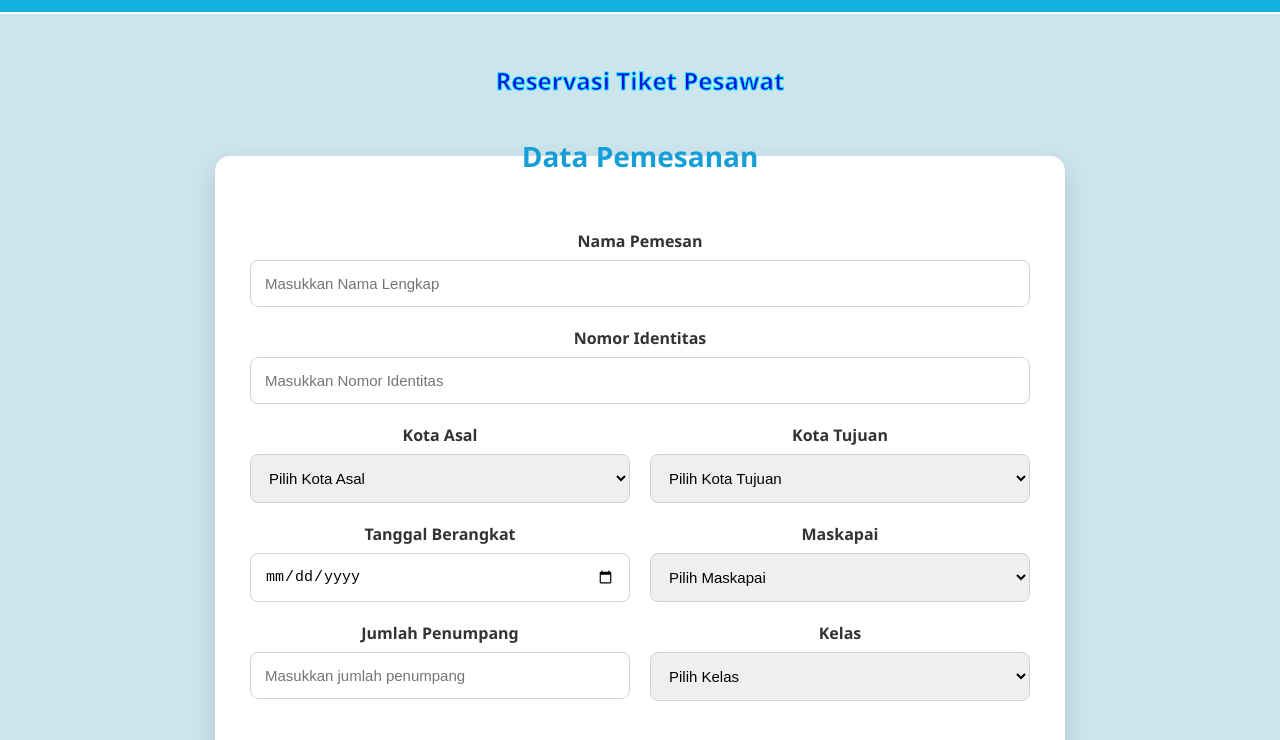
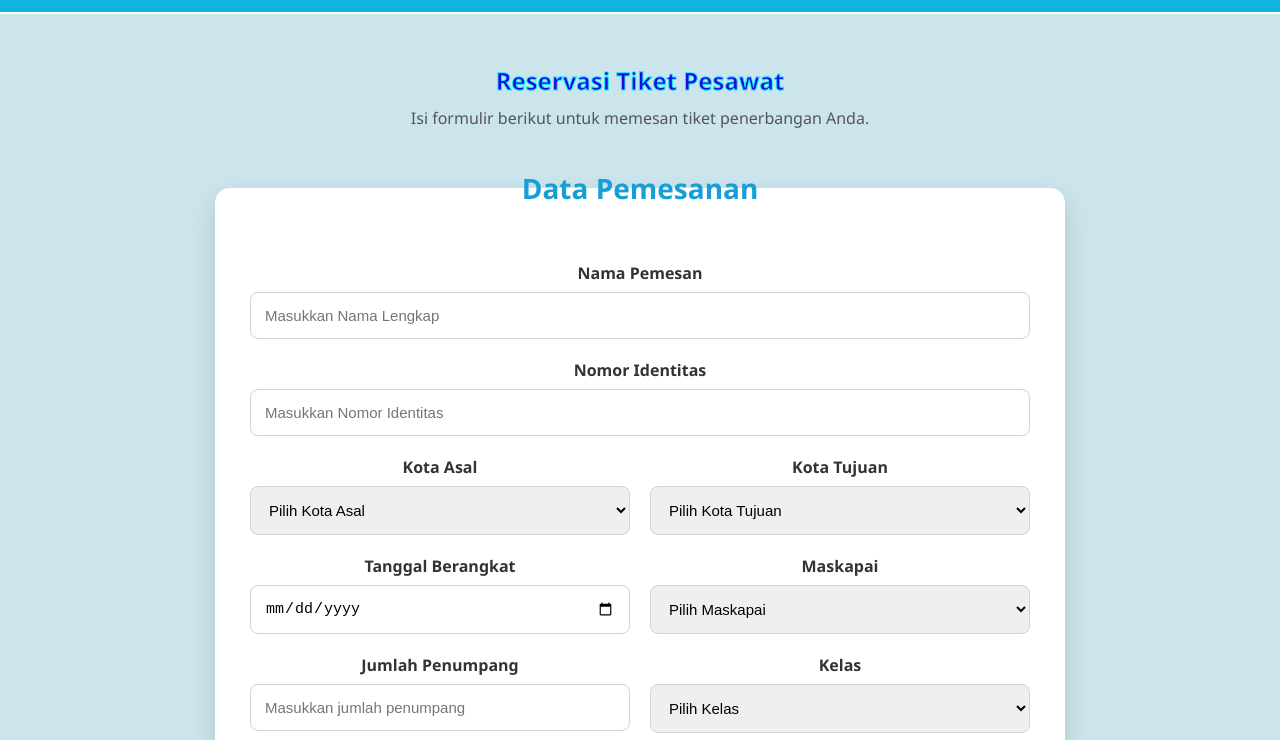
Before and after one commit to Charli8990/Six-Seven, a plain HTML site: page Layanan.html in a window 1280 px wide. Shown: the part 51-791 px from the top of the page. Drawn offline with Linux system fonts and the light colour scheme.

Commit message:
Edit lagi

```diff
--- a/Layanan.html
+++ b/Layanan.html
@@ -37,6 +37,7 @@
         <div class="container">
 
             <h2>Reservasi Tiket Pesawat</h2>
+            <p class="history-desc">Isi formulir berikut untuk memesan tiket penerbangan Anda.</p>
 
             <form class="booking-form" id="formReservasi">
 
```
